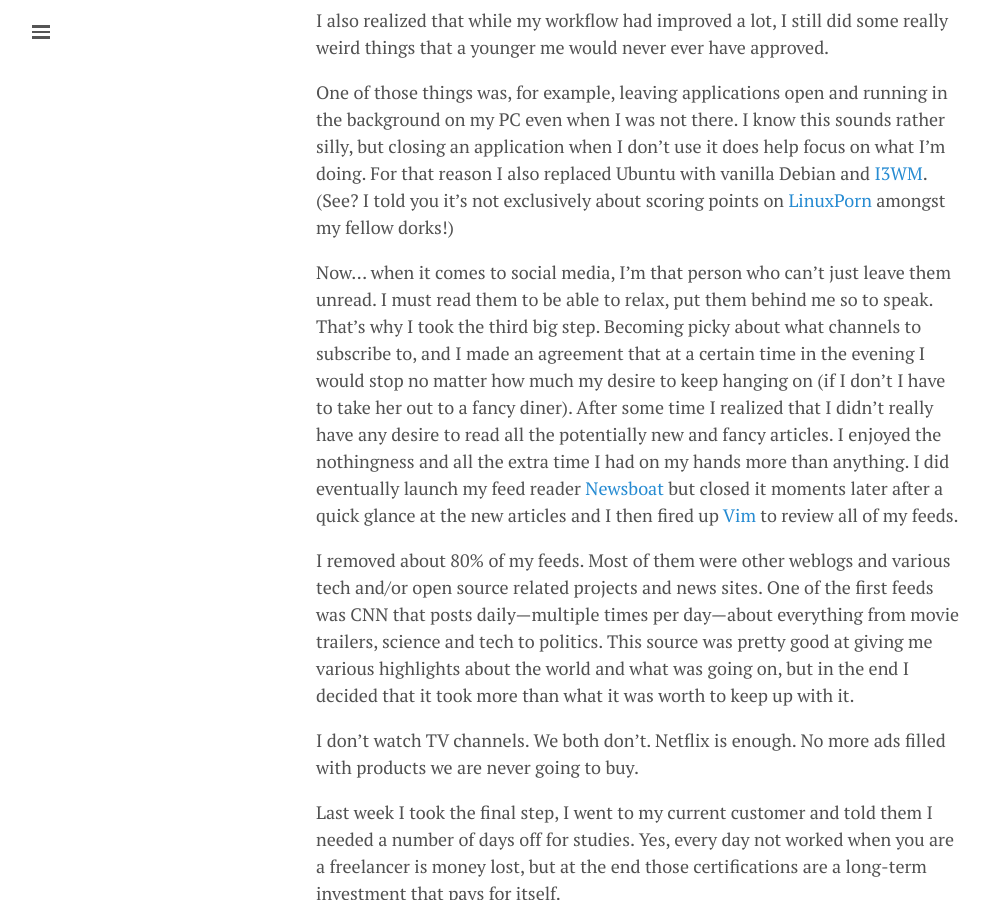
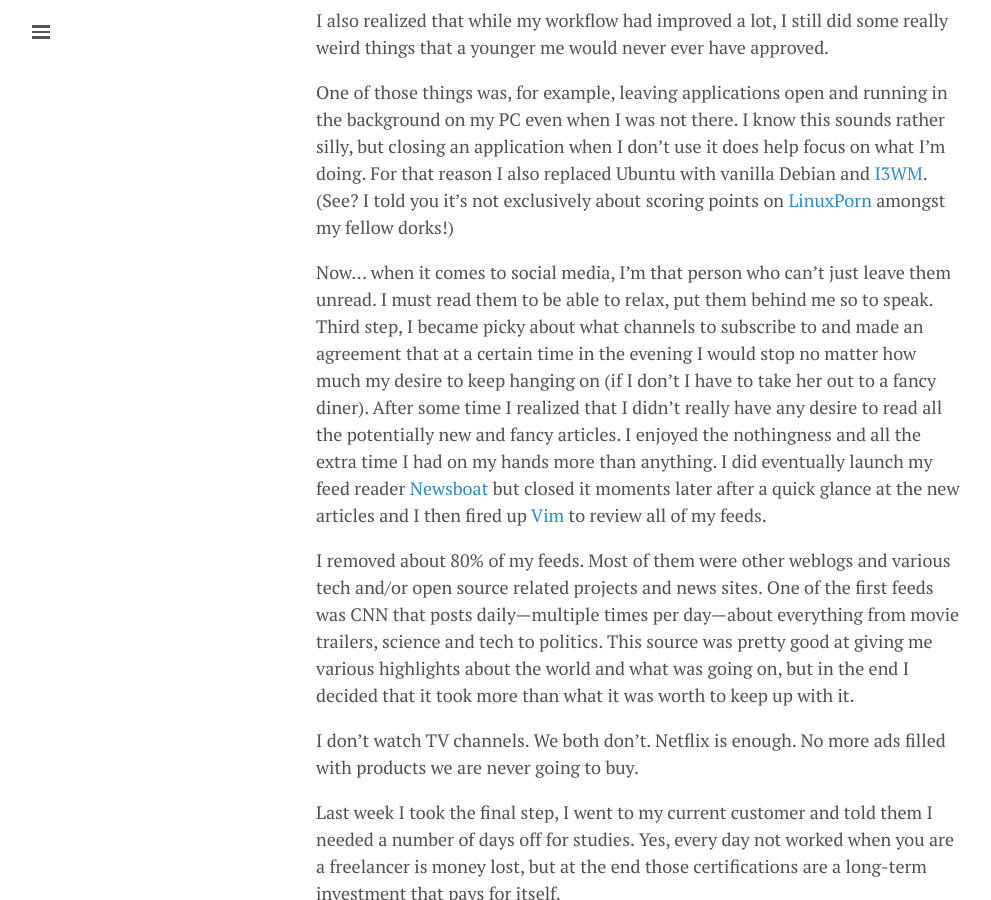
Before and after one commit to lgeurts/lgeurts.github.io, a Jekyll site: the page built from _posts/2021-11-09-why-i-decided-to-limit-my-social-presence.md, in a window 1280 px wide and 900 px high, scrolled down 1120 px. Shown: the whole window, without its empty margins (0-991 px from the left). Built offline with Jekyll 4.4.1, drawn with Linux system fonts in a browser that asks for light colours; nearby versions of some CDN libraries; comment, search, counter and statistics services are not loaded.

Commit message:
Update 2021-11-09-why-i-decided-to-limit-my-social-presence.md

```diff
--- a/_posts/2021-11-09-why-i-decided-to-limit-my-social-presence.md
+++ b/_posts/2021-11-09-why-i-decided-to-limit-my-social-presence.md
@@ -26,7 +26,7 @@ I also realized that while my workflow had improved a lot, I still did some real
 
 One of those things was, for example, leaving applications open and running in the background on my PC even when I was not there. I know this sounds rather silly, but closing an application when I don’t use it does help focus on what I’m doing. For that reason I also replaced Ubuntu with vanilla Debian and [I3WM](https://i3wm.org/). (See? I told you it's not exclusively about scoring points on [LinuxPorn](https://www.reddit.com/r/LinuxPorn/) amongst my fellow dorks!)
 
-Now... when it comes to social media, I’m that person who can’t just leave them unread. I must read them to be able to relax, put them behind me so to speak. That’s why I took the third big step. Becoming picky about what channels to subscribe to, and I made an agreement that at a certain time in the evening I would stop no matter how much my desire to keep hanging on (if I don't I have to take her out to a fancy diner). After some time I realized that I didn’t really have any desire to read all the potentially new and fancy articles. I enjoyed the nothingness and all the extra time I had on my hands more than anything. I did eventually launch my feed reader [Newsboat]([https://newsboat.org/) but closed it moments later after a quick glance at the new articles and I then fired up [Vim](https://www.vim.org/download.php/) to review all of my feeds.
+Now... when it comes to social media, I’m that person who can’t just leave them unread. I must read them to be able to relax, put them behind me so to speak. Third step, I became picky about what channels to subscribe to and made an agreement that at a certain time in the evening I would stop no matter how much my desire to keep hanging on (if I don't I have to take her out to a fancy diner). After some time I realized that I didn’t really have any desire to read all the potentially new and fancy articles. I enjoyed the nothingness and all the extra time I had on my hands more than anything. I did eventually launch my feed reader [Newsboat]([https://newsboat.org/) but closed it moments later after a quick glance at the new articles and I then fired up [Vim](https://www.vim.org/download.php/) to review all of my feeds.
 
 I removed about 80% of my feeds. Most of them were other weblogs and various tech and/or open source related projects and news sites. One of the first feeds was CNN that posts daily—multiple times per day—about everything from movie trailers, science and tech to politics. This source was pretty good at giving me various highlights about the world and what was going on, but in the end I decided that it took more than what it was worth to keep up with it.
 
```
